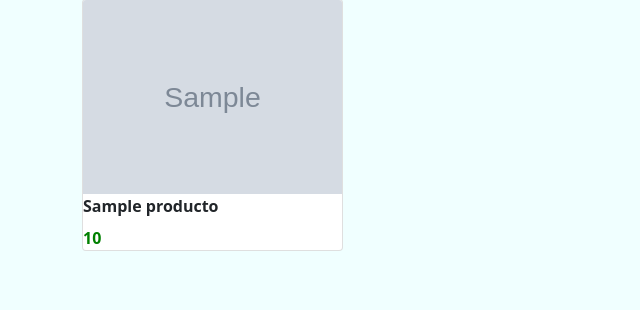
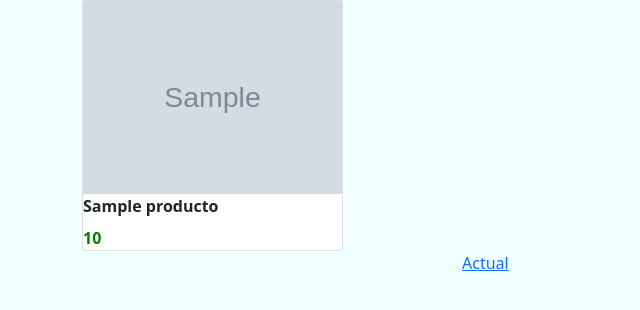
Before and after one commit to felip711/DjangoFRI, a Django app: page /productos/ in a window 1280 px wide. Shown: the part 89-399 px from the top of the page, without its empty margins (0-640 px from the left). Run offline with Django 3.2, Linux system fonts and the light colour scheme; tables that the repository leaves empty hold one stand-in row (values such as "Sample post"); grey boxes marked "Sample" are stand-in pictures.

Commit message:
paginador

```diff
--- a/joyas/templates/productos.html
+++ b/joyas/templates/productos.html
@@ -41,6 +41,25 @@
             </div>
             {% endfor %}
         </div>
+        <div class="row">
+            <div class="col-md-3 offset-md-4">
+                <ul class="pagination">
+                    {% if productos.has_previous %}
+                        <li class="page-item">
+                            <a href="?page={{ productos.previous_page_number }}">Previa</a>
+                        </li>
+                    {% endif %}
+                    <li class="page-item">
+                        <a href="?page={{ productos.number }}">Actual</a>
+                    </li>
+                    {% if productos.has_next %}
+                        <li class="page-item">
+                            <a href="?page={{ productos.next_page_number }}">Siguiente</a>
+                        </li>
+                    {% endif %}
+                </ul>
+            </div>
+        </div>
     </div>
 </body>
 </html>
```
